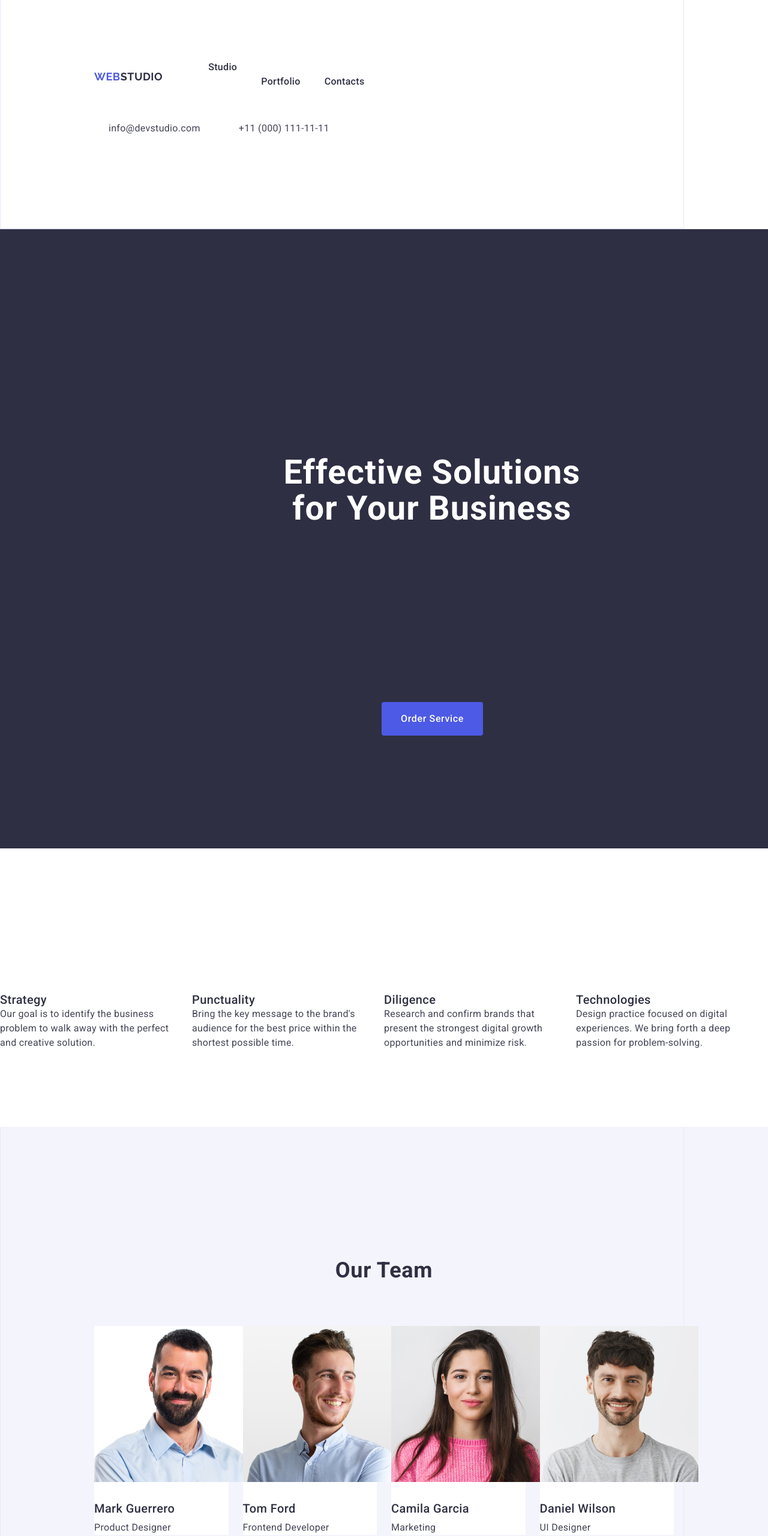
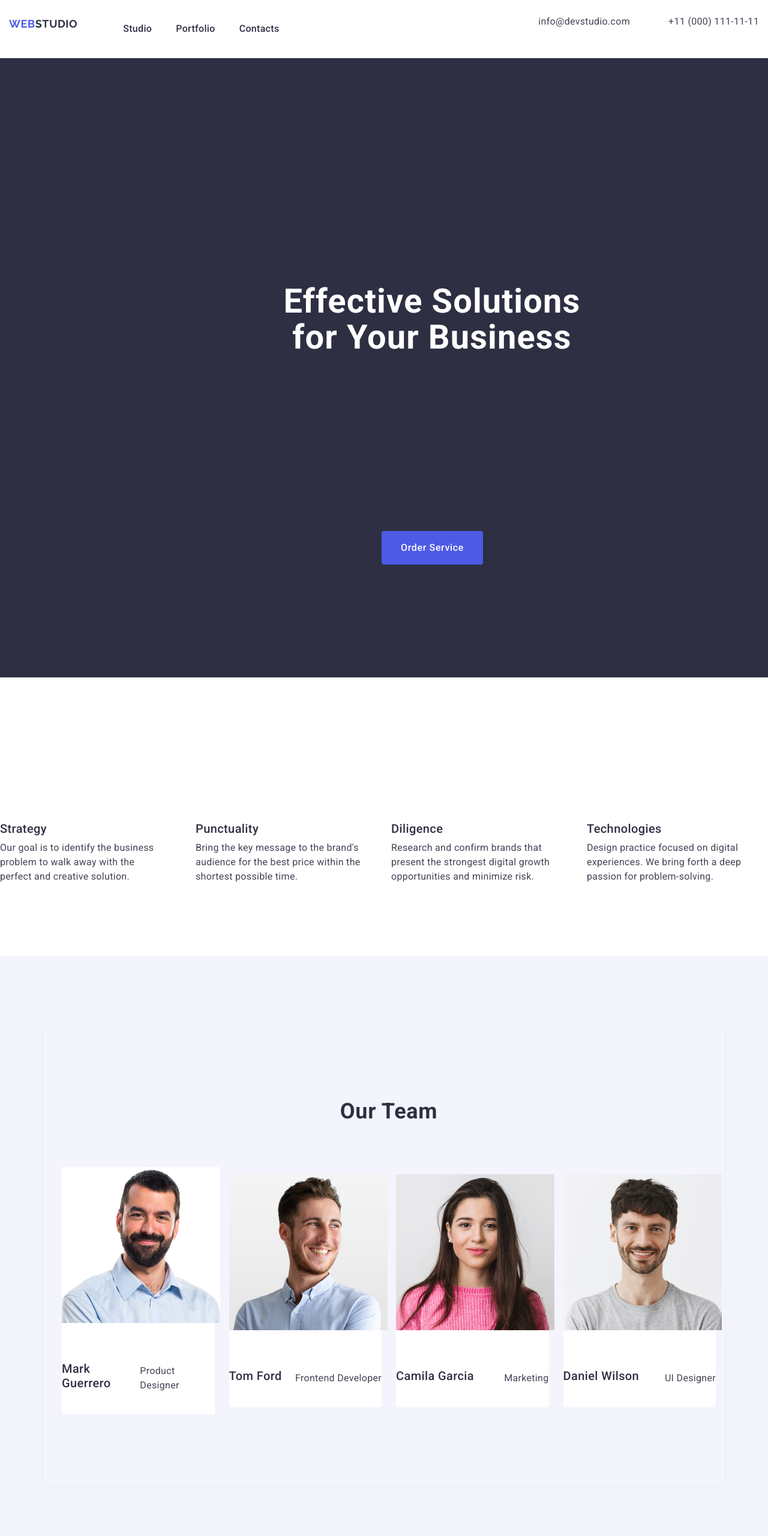
Before and after one commit to AngelAn0707/goit-markup-hw-03, a plain HTML site: page index.html in a window 1280 px wide. Shown: the top 2560 px of the page at 60% size. Drawn offline with nearby package versions, Linux system fonts and the light colour scheme.

Commit message:
commit message

```diff
--- a/css/styles.css
+++ b/css/styles.css
@@ -51,13 +51,11 @@ border-bottom: 1px solid #e7e9fc;
 
 }
 .header-container {
-width: 1158px;
 display: flex;
 justify-content: space-between;
 align-items: center;
-margin: 0;
 padding-left: 15px;
- padding-right: 15px;
+padding-right: 15px;
 
 }
 
@@ -88,15 +86,15 @@ color: #2e2f42;
 .header-nav-list {
     display: flex;
     gap: 40px;
-    padding: 0;
-    margin: 0;
-    list-style: none;
-}
+    padding-top: 24px;
+     padding-bottom: 24px;
+   }
 
 .header-nav-item {
- padding-top: 24px;
-padding-bottom: 24px;
-margin: 0 auto;
+
+
+
+
 
 
 }
@@ -138,8 +136,8 @@ font-size: 16px;
 line-height: 1.5;
 letter-spacing: 0.02em;
 color: #434455;
-padding-top: 30px;
-padding-bottom: 30px;
+padding-top: 24px;
+padding-bottom: 24px;
  display: block;
 }
 
@@ -212,7 +210,7 @@ color: #404bbf;
 
                 /* #region main section1*/
 
-             .section1 {
+             .section {
               padding-top: 120px;
             padding-bottom: 120px;
            }
@@ -228,10 +226,10 @@ color: #404bbf;
             display: flex;
             justify-content: space-between;
              align-items: center;
+            gap: 24px;
            }
 
            .feature-item {
-            gap: 24px;
             width: calc((100% - 72px) / 4);
             margin-right: 24px;
            }
@@ -242,7 +240,7 @@ color: #404bbf;
             line-height: 1.5;
             letter-spacing: 0.02em;
             color: #434455;
-            margin-bottom: 8px;
+
            }
 
            .feature-link {
@@ -251,7 +249,7 @@ color: #404bbf;
             line-height: 1.2;
             letter-spacing: 0.02em;
             color: #2e2f42;
-
+            margin-bottom: 8px;
            }
 
 
@@ -259,13 +257,16 @@ color: #404bbf;
                  /* #region main section2 */
 
            .our-team {
+            display: flex;
             background-color: #f4f4fd;
             margin-bottom: 72px;
+            padding-top: 120px;
+            padding-bottom: 120px;
+            justify-content: space-between;
+            align-items: center;
+
            }
             .container {
-            display: flex;
-             justify-content: space-between;
-            align-items: center;
             width: 1140px;
             }
            .our-team-title {
@@ -293,10 +294,7 @@ color: #404bbf;
             margin-bottom: 120px;
             gap: 24px;
             width: calc((100% - 72px) / 4);
-            border-top-left-radius: 0px;
-            border-top-right-radius: 0px;
-            border-top-right-radius: 4px;
-            border-bottom-left-radius: 4px;
+            border-radius: 0px 0px 4px 4px;
            }
 
            .our-team-image{
@@ -310,7 +308,15 @@ color: #404bbf;
             letter-spacing: 0.02em;
              color: #2e2f42;
              margin-bottom: 8px;
+
         }
+            .team-container {
+                display: flex;
+                padding-top: 32px;
+                padding-bottom: 32px;
+                justify-content: space-between;
+                    align-items: center;
+            }
            .our-team-link-text {
             font-size: 16px;
             line-height: 1.5;
@@ -322,10 +328,8 @@ color: #404bbf;
                 /* #endregion */
 
                 /* #region main-section3 */
-         .our-team-containe {
-            display: flex;
 
-         }
+
         .section {
          padding-top: 120px;
         padding-bottom: 120px;
@@ -335,8 +339,7 @@ color: #404bbf;
         padding-left: 32px;
         padding-right: 16px;
         border: 1px solid #e7e9fc;
-
-            border-top: none;
+         border-top: none;
         }
         .our-portfolio-title {
         text-transform: capitalize;
@@ -393,7 +396,7 @@ color: #404bbf;
 
           }
 
-          .container {
+          .footer-container {
               padding-left: 156px;
               padding-top: 100px;
               padding-bottom: 100px;
--- a/index.html
+++ b/index.html
@@ -22,7 +22,7 @@
 <body>
 
 <header class="header-page">
-<div class="container">
+<div class="header-container">
 <nav class="header-nav-page">
 <a class="logo" href="./index.html">Web<span class="header-logo-style">Studio</span></a>
 <ul class="header-nav-list">
@@ -30,10 +30,10 @@
         <a class="header-nav-item-link" href="./index.html"> Studio</a>
     </li>
     <li class="header-nav-item">
-        <a class="header-nav-item-link" href="">Portfolio</a>
+        <a class="header-nav-item-link" href="./index.html">Portfolio</a>
     </li>
     <li class="header-nav-item">
-        <a class="header-nav-item-link" href="">Contacts</a>
+        <a class="header-nav-item-link" href="./index.html">Contacts</a>
     </li>
 </ul>
 </nav>
@@ -60,8 +60,8 @@
  </div>
 </section>
 
-    <section class="section1">
-        <div class="section1-container">
+    <section class="section">
+        <div class="section-container">
      <h2 class="feature-title visually-hidden">Advantages</h2>
     <ul class="feature-list">
         <li class="feature-item">
@@ -91,23 +91,31 @@
     <ul class="our-team-list">
          <li class="our-team-item">
             <img class="our-team-image" src="./images/Mark_Guerrero.jpg" width="264" alt="Mark Guerrero">
+            <div class="team-container">
             <h3 class="our-team-link">Mark Guerrero</h3>
         <p class="our-team-link-text">Product Designer</p>
+        </div>
     </li>
     <li class="our-team-item">
             <img class="our-team-image" src="./images/Tom_Ford.jpg" width="264" alt="Tom Ford Frontend">
+        <div class="team-container">
             <h3 class="our-team-link">Tom Ford</h3>
         <p class="our-team-link-text">Frontend Developer</p>
+        </div>
     </li>
         <li class="our-team-item">
             <img class="our-team-image" src="./images/Camila_Garcia.jpg" width="264" alt="Camila Garcia ">
+        <div class="team-container">
             <h3 class="our-team-link">Camila Garcia</h3>
         <p class="our-team-link-text">Marketing</p>
+        </div>
     </li>
         <li class="our-team-item">
             <img class="our-team-image" src="./images/Daniel_Wilson.jpg" width="264" alt="Daniel Wilson">
+    <div class="team-container">
             <h3 class="our-team-link">Daniel Wilson</h3>
         <p class="our-team-link-text">UI Designer</p>
+        </div>
     </li>
 </ul>
 </div>
```
Lines whose indentation alone changed are shown as unchanged.
